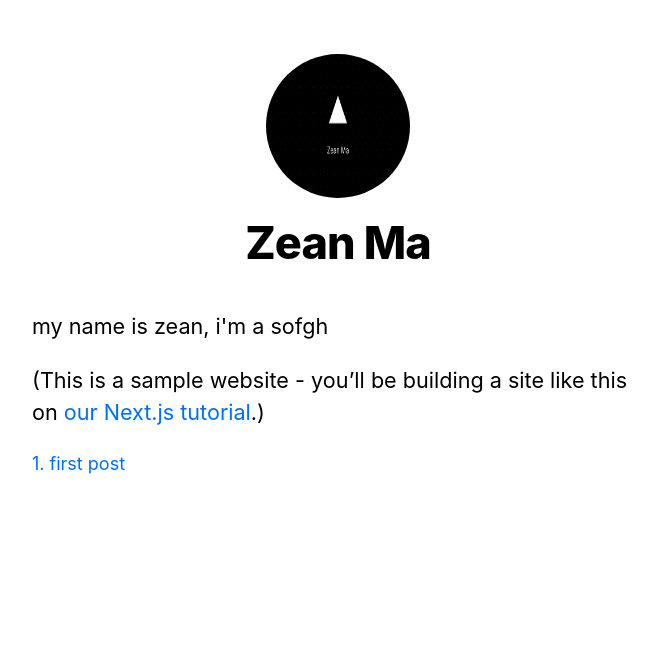
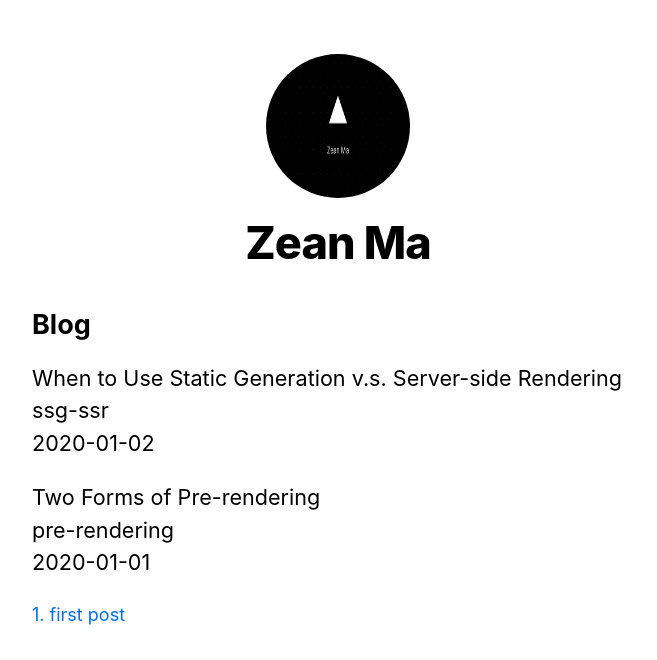
Before and after one commit to GZ315200/nextjs-blog, a Next.js app: page / in a window 1280 px wide. Shown: the top 660 px of the page, without its empty margins (302-959 px from the left). Built offline with nearby package versions, Linux system fonts and the light colour scheme.

Commit message:
feat: add md post data

```diff
--- /dev/null
+++ b/lib/posts.js
@@ -0,0 +1,36 @@
+import fs from 'fs'
+import path from 'path'
+import matter from 'gray-matter'
+
+
+const postsDirectory = path.join(process.cwd(), '/pages/posts')
+
+export function getSortedPostsData() {
+
+    const fileNames = fs.readdirSync(postsDirectory)
+    const allPostsData = fileNames.filter(fileName => !fileName.includes(".js")).map(fileName => {
+
+        const id = fileName.replace(/\.md$/, '')
+
+        const fullPath = path.join(postsDirectory, fileName)
+        const fileContents = fs.readFileSync(fullPath, 'utf8')
+
+        const matterResult = matter(fileContents)
+
+        return {
+            id,
+            ...matterResult.data
+        }
+
+    })
+
+    return allPostsData.sort(({ date: a }, {date: b}) => {
+        if (a < b) {
+            return 1
+        } else if (a > b) {
+            return -1
+        } else {
+            return 0
+        }
+    })
+}
--- a/package.json
+++ b/package.json
@@ -9,6 +9,7 @@
   },
   "dependencies": {
     "classnames": "^2.3.1",
+    "gray-matter": "^4.0.3",
     "next": "^11.0.0",
     "postcss-flexbugs-fixes": "^5.0.2",
     "postcss-preset-env": "^6.7.0",
--- a/pages/index.js
+++ b/pages/index.js
@@ -2,20 +2,38 @@
 import Link from 'next/link'
 import Layout, { siteTitle } from '../components/layout'
 import utilStyles from '../styles/utils.module.css'
-import Alert from '../components/Alert'
+import { getSortedPostsData } from '../lib/posts'
 
-export default function Home() {
+
+export async function getStaticProps() {
+  const allPostsData = getSortedPostsData()
+  return {
+    props: {
+      allPostsData
+    }
+  }
+}
+
+export default function Home({ allPostsData }) {
+
   return (
     <Layout home>
       <Head>
         <title>{siteTitle}</title>
       </Head>
       <section className={utilStyles.headingMd}>
-        <p>my name is zean, i'm a sofgh</p>
-        <p>
-          (This is a sample website - you’ll be building a site like this on{' '}
-          <a href="https://nextjs.org/learn">our Next.js tutorial</a>.)
-        </p>
+        <h2 className={utilStyles.headingLg}>Blog</h2>
+        <ul className={utilStyles.list}>
+          {allPostsData.map(({ id, date, title }) => (
+            <li className={utilStyles.listItem} key={id}>
+              {title}
+              <br />
+              {id}
+              <br />
+              {date}
+            </li>
+          ))}
+        </ul>
       </section>
 
       <Link href="/posts/first-post">
@@ -24,4 +42,6 @@
 
     </Layout>
   )
+
+
 }
--- /dev/null
+++ b/pages/posts/pre-rendering.md
@@ -0,0 +1,11 @@
+---
+title: 'Two Forms of Pre-rendering'
+date: '2020-01-01'
+---
+
+Next.js has two forms of pre-rendering: **Static Generation** and **Server-side Rendering**. The difference is in **when** it generates the HTML for a page.
+
+- **Static Generation** is the pre-rendering method that generates the HTML at **build time**. The pre-rendered HTML is then _reused_ on each request.
+- **Server-side Rendering** is the pre-rendering method that generates the HTML on **each request**.
+
+Importantly, Next.js lets you **choose** which pre-rendering form to use for each page. You can create a "hybrid" Next.js app by using Static Generation for most pages and using Server-side Rendering for others.
--- /dev/null
+++ b/pages/posts/ssg-ssr.md
@@ -0,0 +1,19 @@
+---
+title: 'When to Use Static Generation v.s. Server-side Rendering'
+date: '2020-01-02'
+---
+
+We recommend using **Static Generation** (with and without data) whenever possible because your page can be built once and served by CDN, which makes it much faster than having a server render the page on every request.
+
+You can use Static Generation for many types of pages, including:
+
+- Marketing pages
+- Blog posts
+- E-commerce product listings
+- Help and documentation
+
+You should ask yourself: "Can I pre-render this page **ahead** of a user's request?" If the answer is yes, then you should choose Static Generation.
+
+On the other hand, Static Generation is **not** a good idea if you cannot pre-render a page ahead of a user's request. Maybe your page shows frequently updated data, and the page content changes on every request.
+
+In that case, you can use **Server-Side Rendering**. It will be slower, but the pre-rendered page will always be up-to-date. Or you can skip pre-rendering and use client-side JavaScript to populate data.
```
Also changed, not shown: 1 other file (tests, documents, lock files or other folders).
